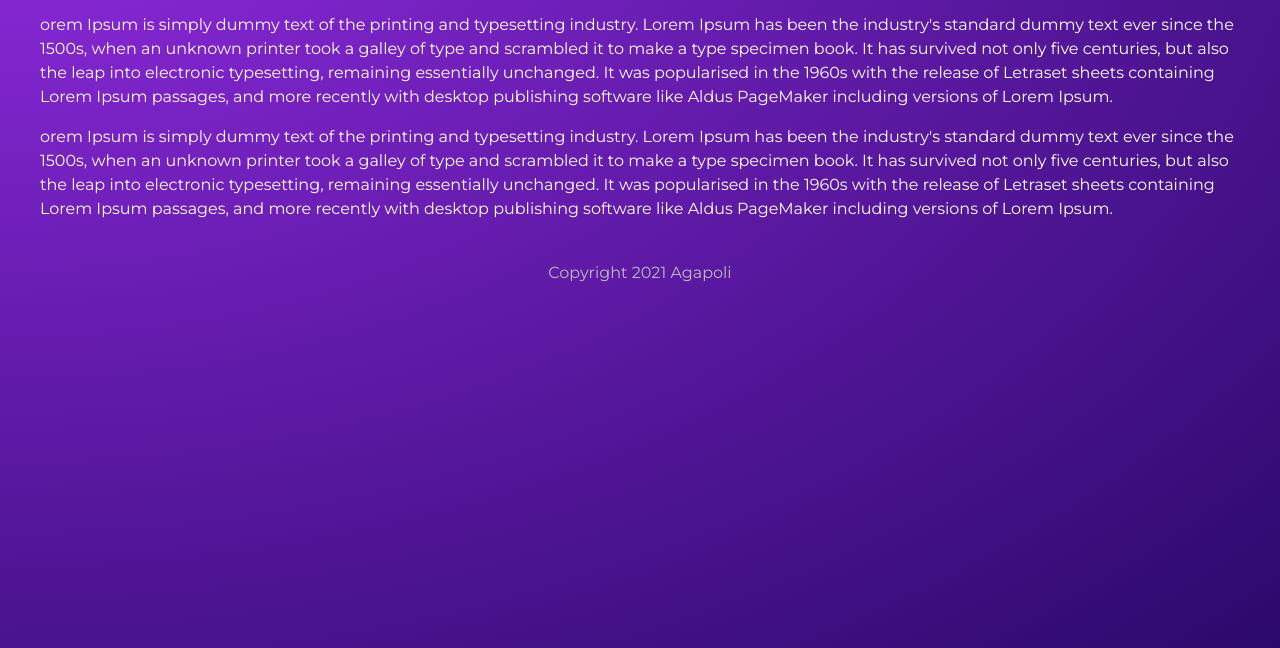
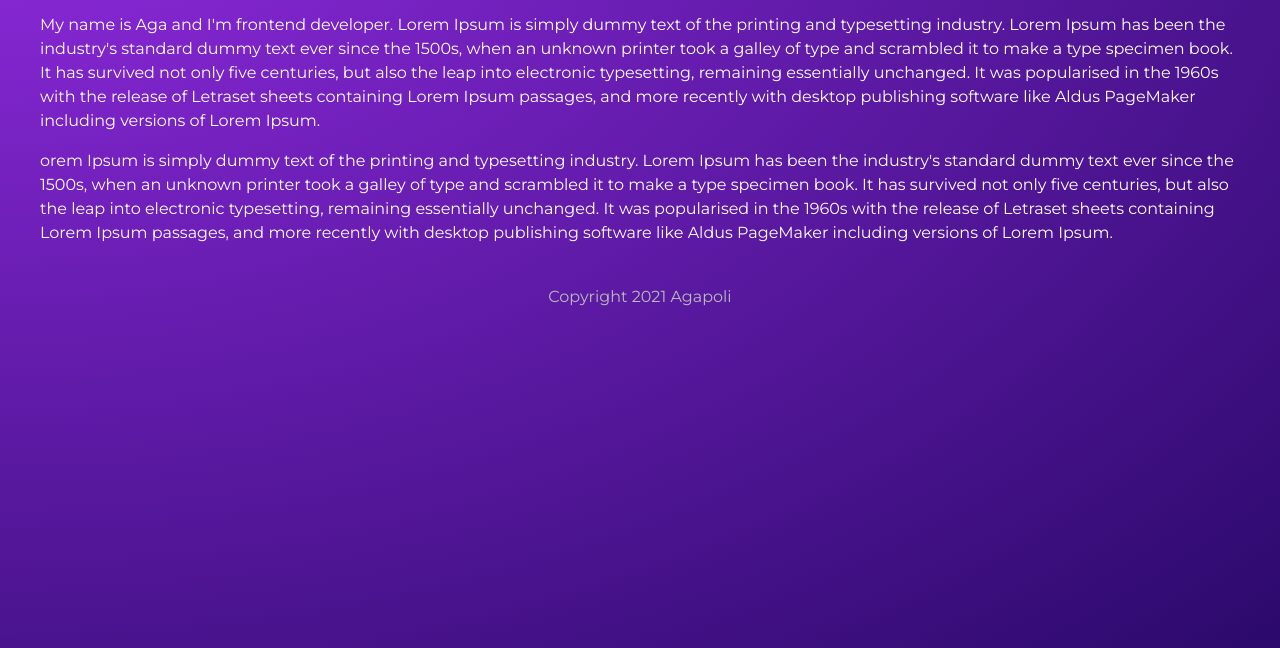
Before and after one commit to agapoli89/my-gatsby-portfolio, a Gatsby site: page /about in a window 1280 px wide. Shown: the part 152-800 px from the top of the page. Built offline with nearby package versions, Linux system fonts and the light colour scheme; Gatsby itself is replaced by a stand-in of ours.

Commit message:
about-text

```diff
--- a/src/pages/about.js
+++ b/src/pages/about.js
@@ -6,7 +6,7 @@
         <Layout>
             <div>
                 <h1>Abouta me</h1>
-                <p>orem Ipsum is simply dummy text of the printing and typesetting industry. Lorem Ipsum has been the industry's standard dummy text ever since the 1500s, when an unknown printer took a galley of type and scrambled it to make a type specimen book. It has survived not only five centuries, but also the leap into electronic typesetting, remaining essentially unchanged. It was popularised in the 1960s with the release of Letraset sheets containing Lorem Ipsum passages, and more recently with desktop publishing software like Aldus PageMaker including versions of Lorem Ipsum.</p>
+                <p>My name is Aga and I'm frontend developer. Lorem Ipsum is simply dummy text of the printing and typesetting industry. Lorem Ipsum has been the industry's standard dummy text ever since the 1500s, when an unknown printer took a galley of type and scrambled it to make a type specimen book. It has survived not only five centuries, but also the leap into electronic typesetting, remaining essentially unchanged. It was popularised in the 1960s with the release of Letraset sheets containing Lorem Ipsum passages, and more recently with desktop publishing software like Aldus PageMaker including versions of Lorem Ipsum.</p>
                 <p>orem Ipsum is simply dummy text of the printing and typesetting industry. Lorem Ipsum has been the industry's standard dummy text ever since the 1500s, when an unknown printer took a galley of type and scrambled it to make a type specimen book. It has survived not only five centuries, but also the leap into electronic typesetting, remaining essentially unchanged. It was popularised in the 1960s with the release of Letraset sheets containing Lorem Ipsum passages, and more recently with desktop publishing software like Aldus PageMaker including versions of Lorem Ipsum.</p>
             </div>
         </Layout>
```
